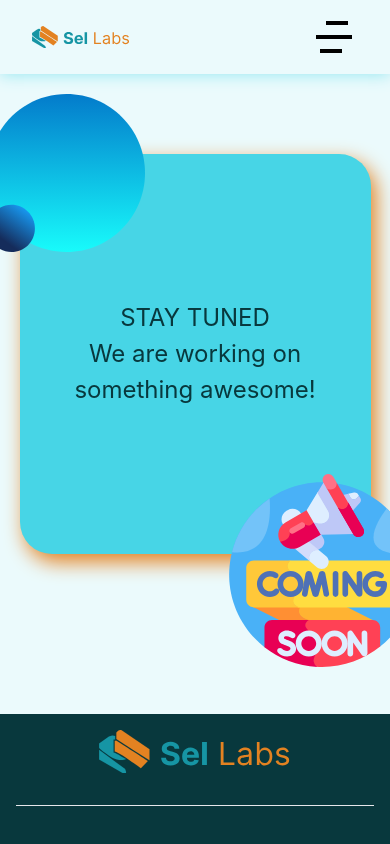
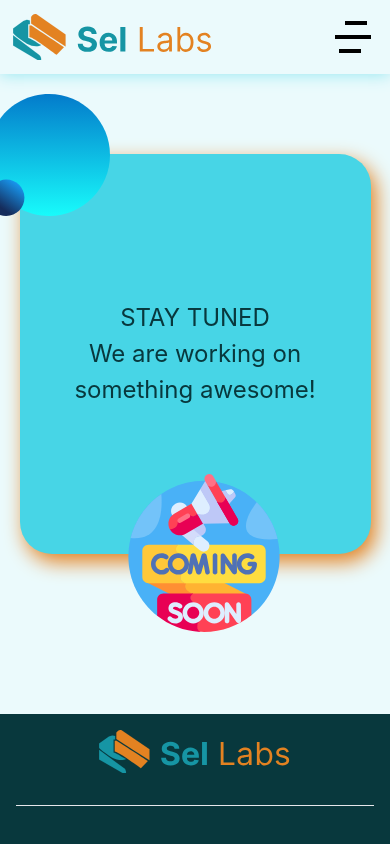
Before and after one commit to Serviqa/serviqa.github.io, a React (Vite) app: page / in a window 390 px wide. Shown: the top 844 px of the page. Built offline with nearby package versions, Linux system fonts and the light colour scheme.

Commit message:
update navbar

```diff
--- a/src/App.css
+++ b/src/App.css
@@ -43,19 +43,6 @@
     .App-header {
         overflow-x: hidden;
 
-        .navbar {
-            .logo {
-                width: 30%;
-            }
-
-            .links {
-                column-gap: 1rem;
-
-                button {
-                    display: none;
-                }
-            }
-        }
 
         .message {
             font-size: 1.5rem;
@@ -64,15 +51,15 @@
             text-align: center;
 
             .ball {
-                width: 45%;
+                width: 35%;
                 top: -15%;
                 left: -2rem;
             }
 
             .coming-soon {
                 top: 80%;
-                right: -3rem;
-                width: 55%;
+                right: 5.5rem;
+                width: 45%;
             }
         }
     }
--- a/src/components/Footer/index.css
+++ b/src/components/Footer/index.css
@@ -20,7 +20,7 @@ footer {
         display: flex;
         column-gap: 2rem;
         justify-content: space-between;
-        align-items: center;
+        align-items: first baseline;
 
         h3 {
             font-size: 1.3rem;
--- a/src/components/NavBar/index.css
+++ b/src/components/NavBar/index.css
@@ -31,3 +31,21 @@
             }
         }
     }
+
+    @media screen and (max-width: 768px) {
+        .navbar {
+            padding: .8rem;
+
+            .logo {
+                width: 55%;
+            }
+
+            .links {
+                column-gap: 1rem;
+
+                button {
+                    display: none;
+                }
+            }
+        }
+    }
```
